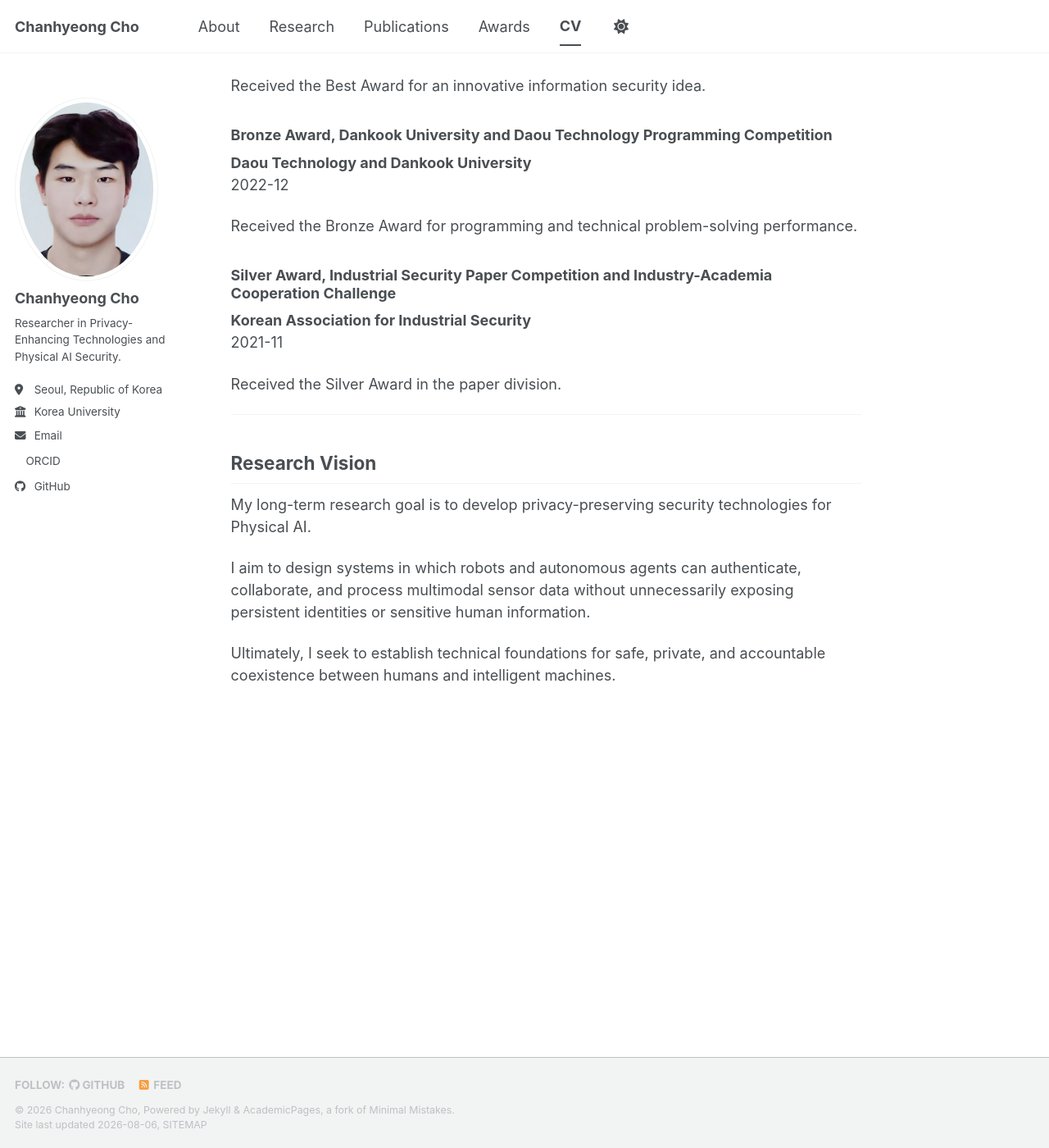
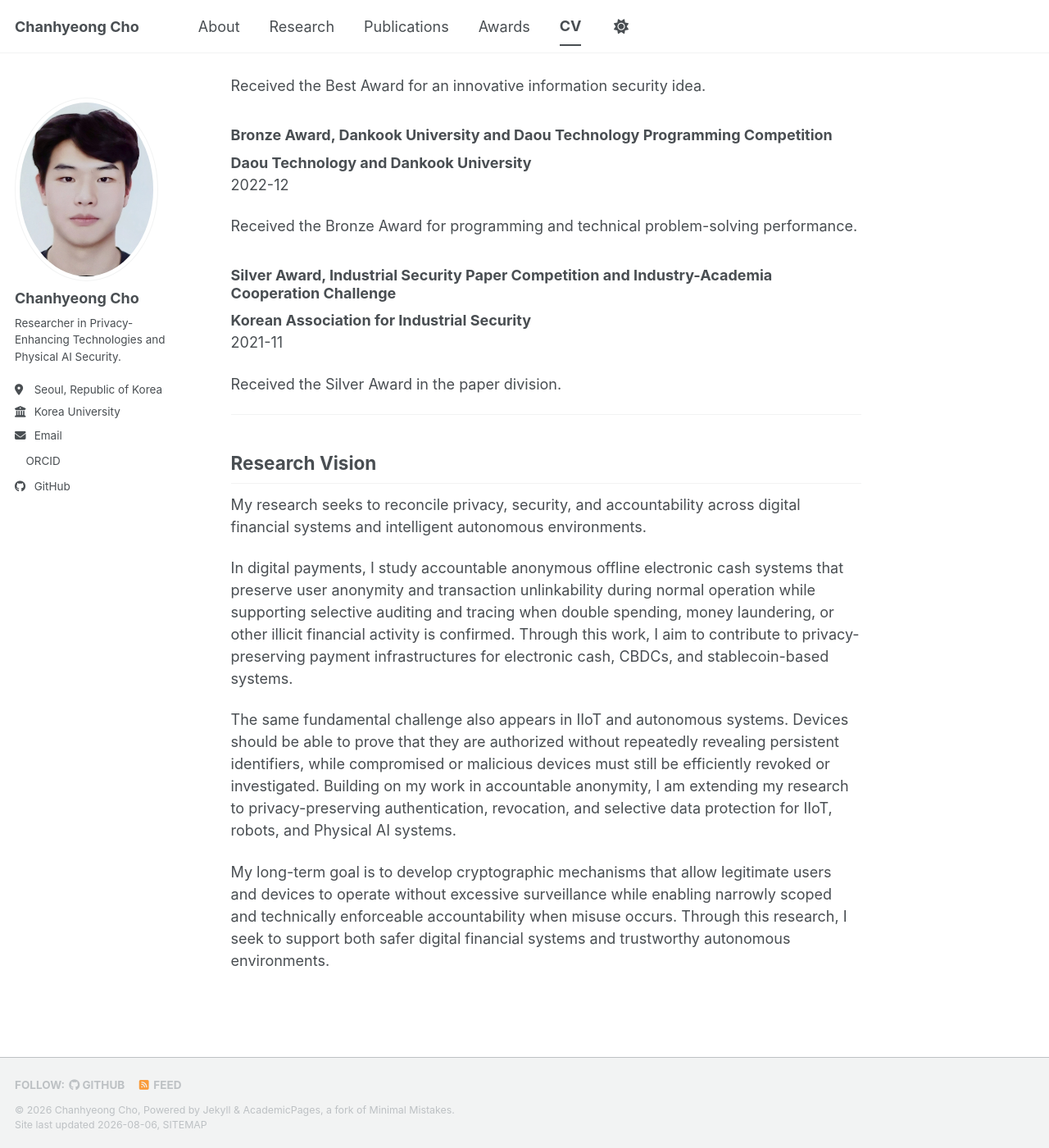
Before and after one commit to chancebro/chancebro.github.io, a Jekyll site: the page built from _pages/cv.md, in a window 1280 px wide and 1400 px high, scrolled down 6497 px. Shown: the whole window at 82% size. Built offline with Jekyll 4.4.1, drawn with Linux system fonts in a browser that asks for light colours; a style sheet for code colours, icons or effects is not loaded.

Commit message:
Update cv.md

```diff
--- a/_pages/cv.md
+++ b/_pages/cv.md
@@ -198,14 +198,29 @@ Present
 
 ## Research Vision
 
-My long-term research goal is to develop privacy-preserving
-security technologies for Physical AI.
+My research seeks to reconcile privacy, security, and accountability
+across digital financial systems and intelligent autonomous
+environments.
 
-I aim to design systems in which robots and autonomous agents can
-authenticate, collaborate, and process multimodal sensor data
-without unnecessarily exposing persistent identities or sensitive
-human information.
+In digital payments, I study accountable anonymous offline electronic
+cash systems that preserve user anonymity and transaction unlinkability
+during normal operation while supporting selective auditing and tracing
+when double spending, money laundering, or other illicit financial
+activity is confirmed. Through this work, I aim to contribute to
+privacy-preserving payment infrastructures for electronic cash, CBDCs,
+and stablecoin-based systems.
 
-Ultimately, I seek to establish technical foundations for safe,
-private, and accountable coexistence between humans and
-intelligent machines.
+The same fundamental challenge also appears in IIoT and autonomous
+systems. Devices should be able to prove that they are authorized
+without repeatedly revealing persistent identifiers, while compromised
+or malicious devices must still be efficiently revoked or investigated.
+Building on my work in accountable anonymity, I am extending my research
+to privacy-preserving authentication, revocation, and selective data
+protection for IIoT, robots, and Physical AI systems.
+
+My long-term goal is to develop cryptographic mechanisms that allow
+legitimate users and devices to operate without excessive surveillance
+while enabling narrowly scoped and technically enforceable
+accountability when misuse occurs. Through this research, I seek to
+support both safer digital financial systems and trustworthy autonomous
+environments.
```
